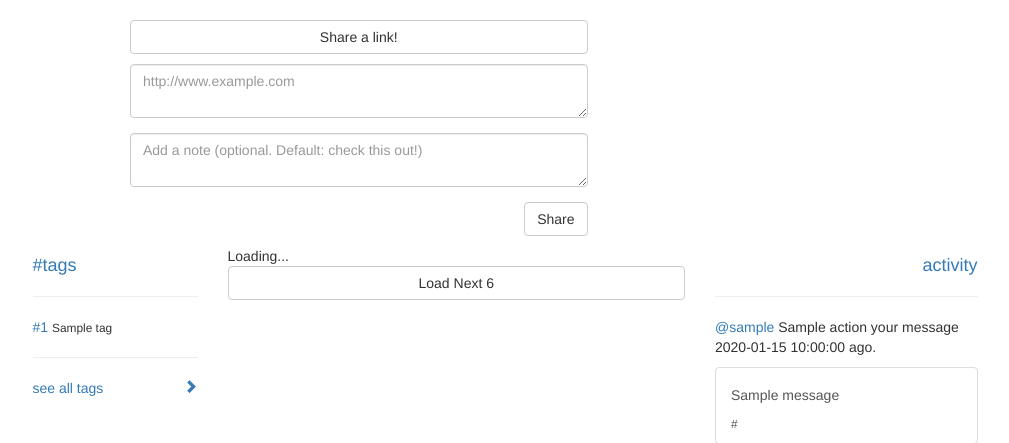
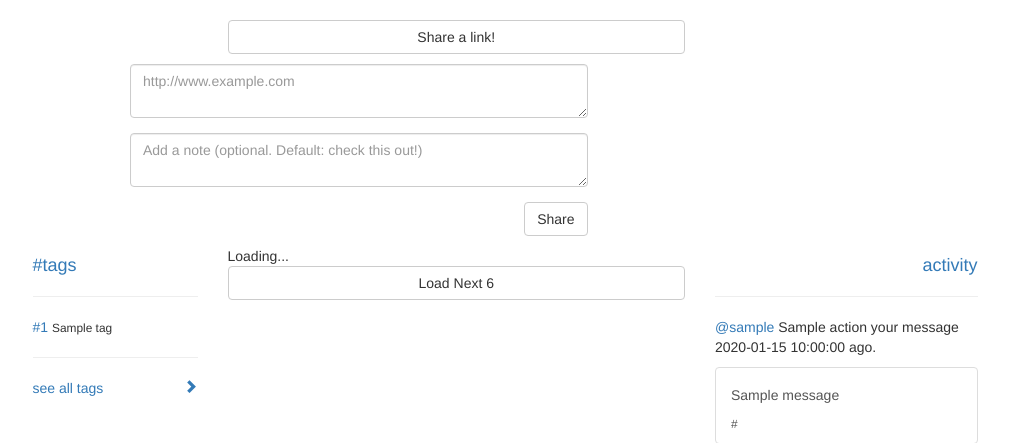
Before and after one commit to luthy2/zippmessage, a Python web app: template app/templates/inbox.html in a window 1280 px wide. Shown: the part 51-494 px from the top of the page, without its empty margins (135-1144 px from the left). Run offline with Jinja, Linux system fonts and the light colour scheme; the template is opened without the code that fills it: most values are stand-ins (such as "Sample title", 1, 10 or a date in 2020); form fields are guessed from the names that the template uses; some libraries are stand-ins or nearby versions; some web fonts are replaced.

Commit message:
alert-overlay

```diff
--- a/app/templates/inbox.html
+++ b/app/templates/inbox.html
@@ -10,7 +10,7 @@
   {% endif %}
 {% endwith %}
 <div class="row">
-  <div class="col-md-5 col-md-offset-2">
+  <div class="col-md-5 col-md-offset-3">
     <div class = "alert alert-info alert-overlay dismissable"	role= "alert">
       Get notified when your friends send you messages! Add your <a href = "{{url_for('edit_user', username=g.user.username)}}" class = "alert-link">email</a>
     </div>
@@ -18,7 +18,7 @@
 </div>
 {% endif %}
 <div class = "row text-align text-center">
-  <div class = "col-md-5 col-md-offset-2 col-sm-8 col-sm-offset-3" style="padding-bottom:10px;">
+  <div class = "col-md-5 col-md-offset-3 col-sm-8 col-sm-offset-3" style="padding-bottom:10px;">
     <a href ="#compose" id ="toggleCompose" class ="btn btn-default btn-block outline">Share a link!</a>
   </div>
 </div>
```
